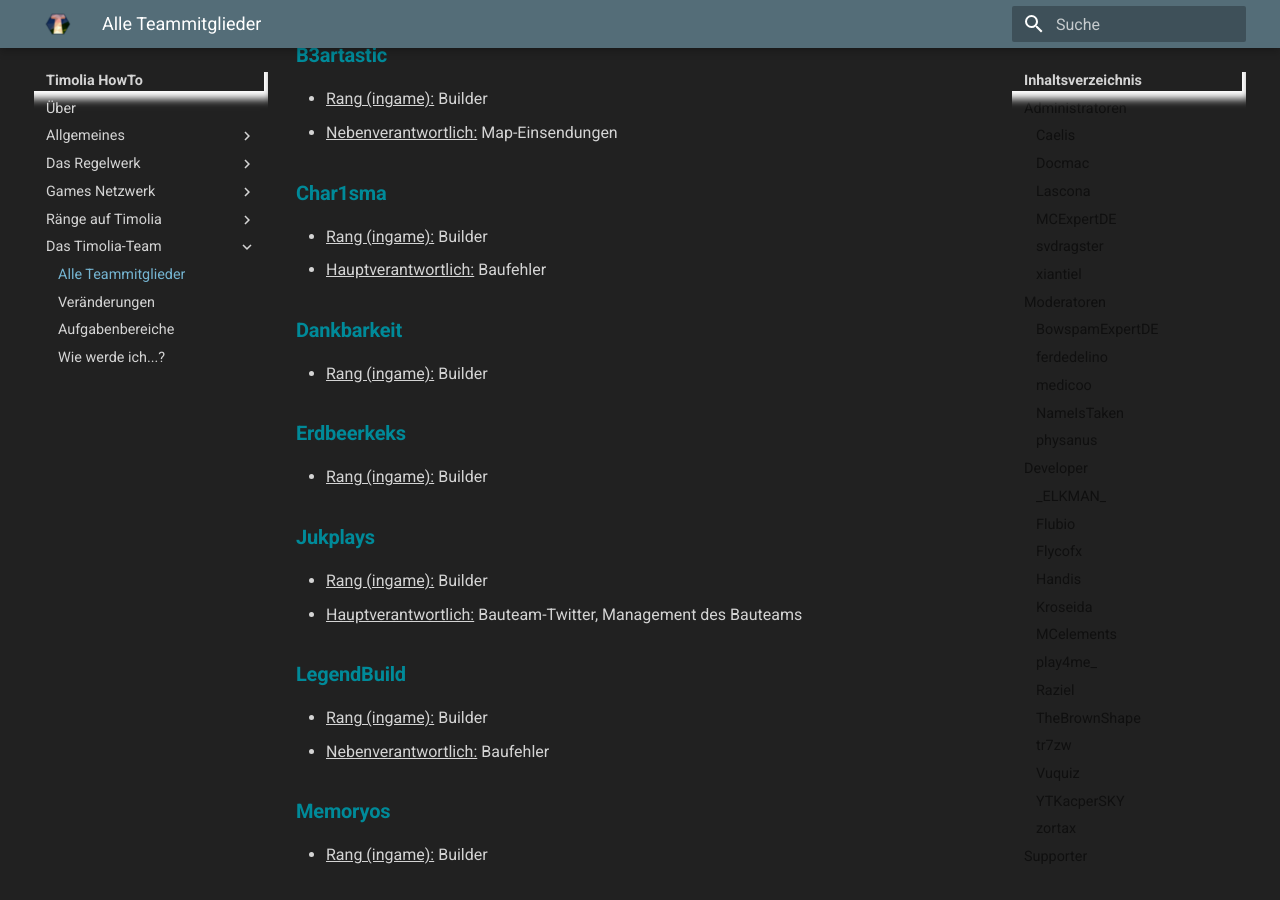
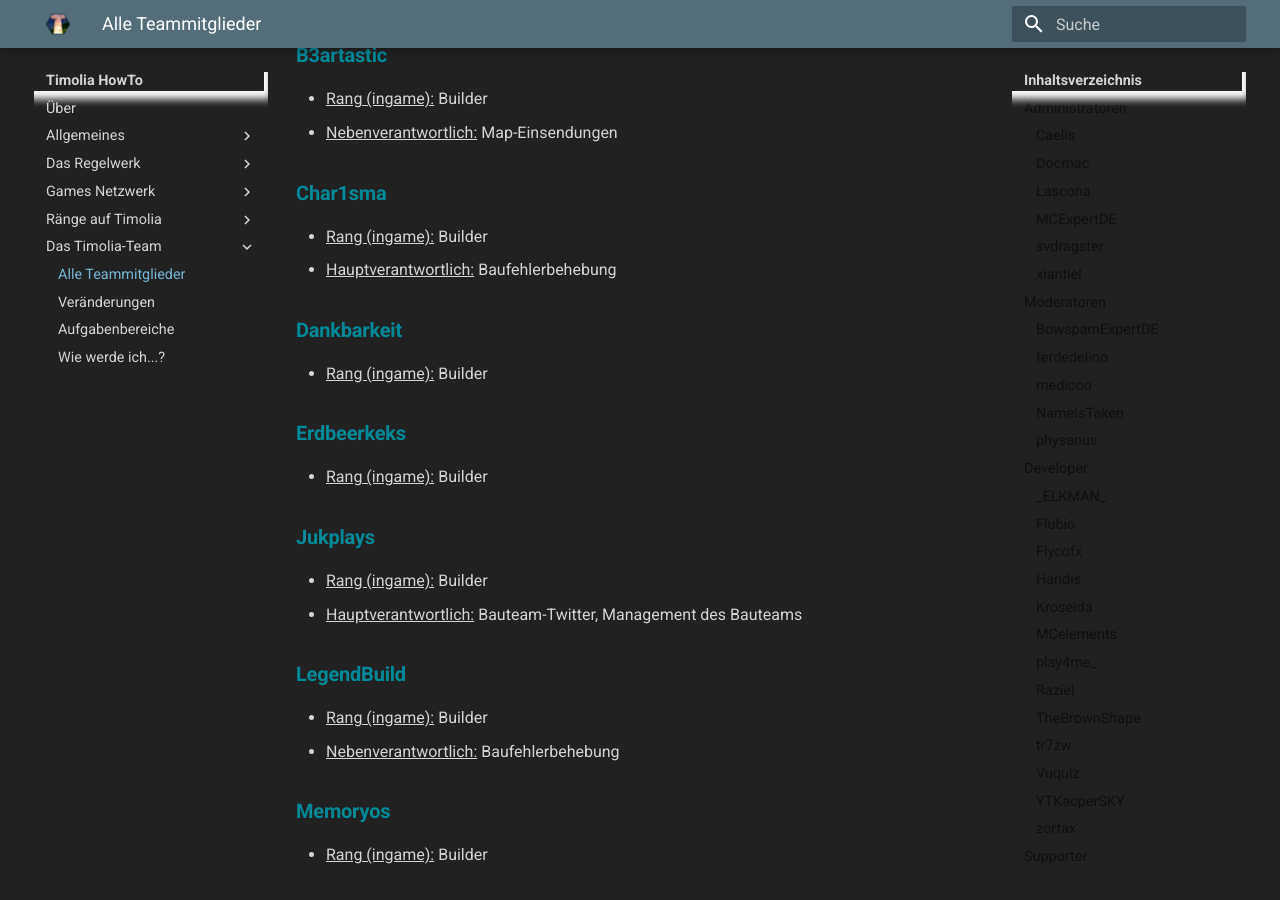
Before and after one commit to TimoliaDE/HowTo, an MkDocs documentation site: the page built from docs/team/members.md, in a window 1280 px wide and 900 px high, scrolled down 6054 px. Built offline with MkDocs 1.6.1 and Material for MkDocs 9.7.7, drawn with Linux system fonts in a browser that asks for light colours; old or Windows-style settings are respelled for this version of MkDocs.

Commit message:
Baufehler -> Baufehlerbehebung

```diff
--- a/docs/team/members.md
+++ b/docs/team/members.md
@@ -175,7 +175,7 @@ Sie sind für die Arenen und Maps des Timolia-Netzwerkes verantwortlich und entw
 
 ### <strong><span class='builder'>Char1sma</span></strong>
 - <u>Rang (ingame):</u> Builder
-- <u>Hauptverantwortlich:</u> Baufehler
+- <u>Hauptverantwortlich:</u> Baufehlerbehebung
 
 ### <strong><span class='builder'>Dankbarkeit</span></strong>
 - <u>Rang (ingame):</u> Builder
@@ -189,7 +189,7 @@ Sie sind für die Arenen und Maps des Timolia-Netzwerkes verantwortlich und entw
 
 ### <strong><span class='builder'>LegendBuild</span></strong>
 - <u>Rang (ingame):</u> Builder
-- <u>Nebenverantwortlich:</u> Baufehler
+- <u>Nebenverantwortlich:</u> Baufehlerbehebung
 
 ### <strong><span class='builder'>Memoryos</span></strong>
 - <u>Rang (ingame):</u> Builder
```
Also changed, not shown: docs/team/responsibilities.md (+1 -1 lines).
